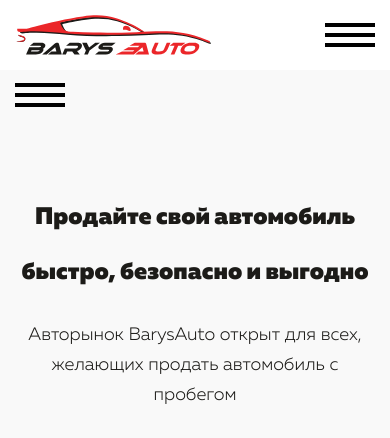
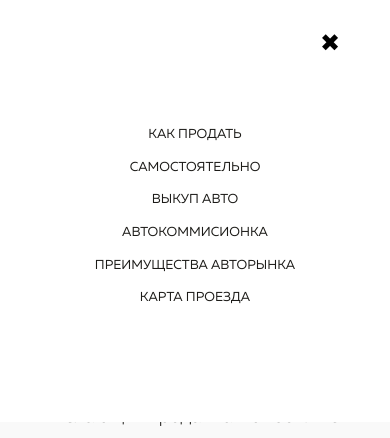
Before and after one commit to moxrbe/barysauto, a website: page src/index.html in a window 390 px wide. Shown: the top 438 px of the page. Drawn offline with nearby package versions, Linux system fonts and the light colour scheme; files that its build step writes are made by us from their sources.

Commit message:
edit burger

```diff
--- a/src/index.html
+++ b/src/index.html
@@ -14,7 +14,6 @@
     @@include('layouts/_header.html')
     @@include('layouts/_main.html')
     @@include('layouts/_footer.html')
-    <script src="js/main.min.js"></script>
+    <script src="js/main-min.js"></script>
 </body>
-
 </html>
--- a/src/js/main.js
+++ b/src/js/main.js
@@ -1,10 +1,20 @@
-var x = document.getElementById("contain");
+const mainMenu = document.querySelector('.header__nav-list');
+const openMenu = document.querySelector('.nav__menu');
+const closeMenu = document.querySelector('.nav__close');
 
-x.addEventListener("click", myFunction);
 
-function myFunction() {
-  var element = document.getElementById("nav");
-  element.classList.toggle("open");
 
-  x.classList.toggle("change");
+
+
+openMenu.addEventListener('click',show);
+closeMenu.addEventListener('click',close);
+
+function show(){
+    mainMenu.style.display = 'flex';
+    mainMenu.style.top = '0';
+    console.log(show);
 }
+function close(){
+    mainMenu.style.top = '-100%';
+    console.log(close);
+}
--- a/src/layouts/_header.html
+++ b/src/layouts/_header.html
@@ -6,7 +6,7 @@
         <div class="container add__container">
             <div class="add__content">
                 <img src="../img/logo (1) 1.svg" alt="">
-                <div class="nav__menu">
+                <div class="add__menu">
                     <span class="nav__line"></span>
                 </div>
                 <p class="add__content-txt">
@@ -33,6 +33,9 @@
                     <span class="nav__line"></span>
                 </div>
                 <ul class="header__nav-list">
+                    <div class="nav__close">
+                        <span class="close">&#x2716;</span>
+                    </div>
                     <li class="header__nav-item">
                         <a href="#!" class="header__nav-link">как продать</a>
                     </li>
@@ -52,6 +55,7 @@
                         <a href="#!" class="header__nav-link">карта проезда</a>
                     </li>
                 </ul>
+
             </div>
 
         </nav>
--- a/src/scss/layouts/_header.scss
+++ b/src/scss/layouts/_header.scss
@@ -2,7 +2,7 @@ header {
 
     .add {
         .add__container {
-            .nav__menu {
+            .add__menu {
                 width: 50px;
                 height: 50px;
                 align-items: center;
@@ -131,6 +131,12 @@ header {
         align-items: center;
         display: none;
     }
+    .close {
+        width: 50px;
+        height: 50px;
+        align-items: center;
+        display: none;
+    }
 
     .nav__line {
         width: 100%;
--- a/src/scss/layouts/_media.scss
+++ b/src/scss/layouts/_media.scss
@@ -35,7 +35,7 @@
         bottom: -11% !important;
     }
 
-    .free__card-2{
+    .free__card-2 {
         font-size: 28px !important;
     }
 
@@ -203,44 +203,50 @@
 
 @media(max-width: 992px) {
 
-    .number__card-img {
+
+    .header__nav-list {
+        height: 50vh;
+        position: fixed;
+        top: 0;
+        right: 0;
+        left: 0;
+        z-index: 10;
+        flex-direction: column;
+        justify-content: center;
+        align-items: center;
+        background: #fff;
+        transition: top 1s ease;
         display: none;
+        row-gap: 5px;
+        font-size: 24px;
     }
 
-    .add {
-        .nav__menu {
-            display: flex !important;
-        }
-
-        .add__email {
-            display: none;
-        }
-
-        .add__number {
-            display: none;
-        }
-
-        .add__content-txt {
-            display: none;
-        }
-
-        .add__container {
-            justify-content: space-between;
-        }
-
-        .add__content {
-            justify-content: space-between;
-            flex-grow: 1;
-        }
+    .close {
+        display: flex !important;
+        position: absolute;
+        top: 20px;
+        right: 20px;
     }
 
     .nav__menu {
         display: flex !important;
     }
 
-    .header__nav-list {
-        display: none !important;
+    .header__nav-list li a:hover {
+        background: none;
+        font-weight: 900;
+        font-size: 24px;
     }
+
+
+
+
+    .number__card-img {
+        display: none;
+    }
+
+
+
 }
 
 @media (max-width: 767px) {
@@ -299,6 +305,15 @@
     .footer__list:last-child {
         text-align: center !important;
     }
+
+    .add__container {
+        flex-direction: column;
+        row-gap: 20px;
+        .add__contact{
+            text-align: center !important;
+        }
+    }
+
 
 }
 
```
